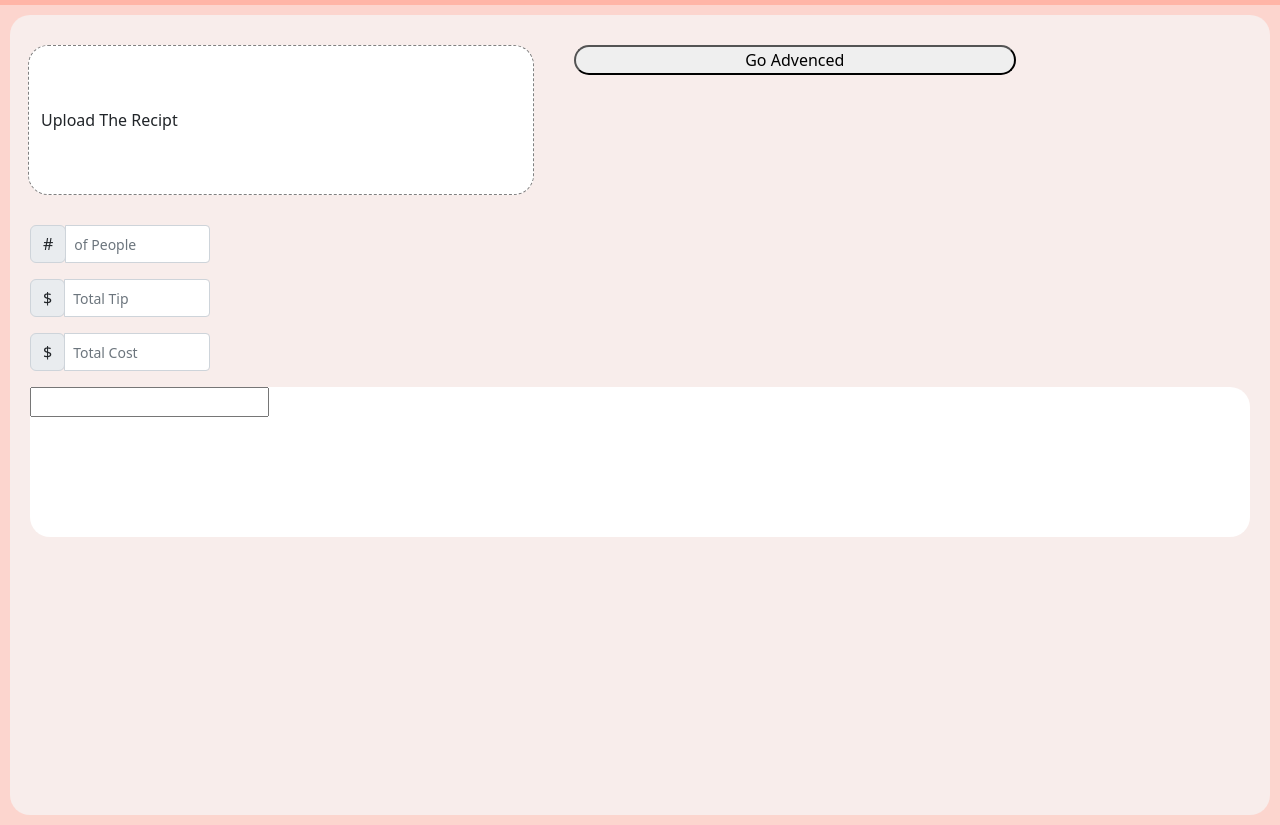
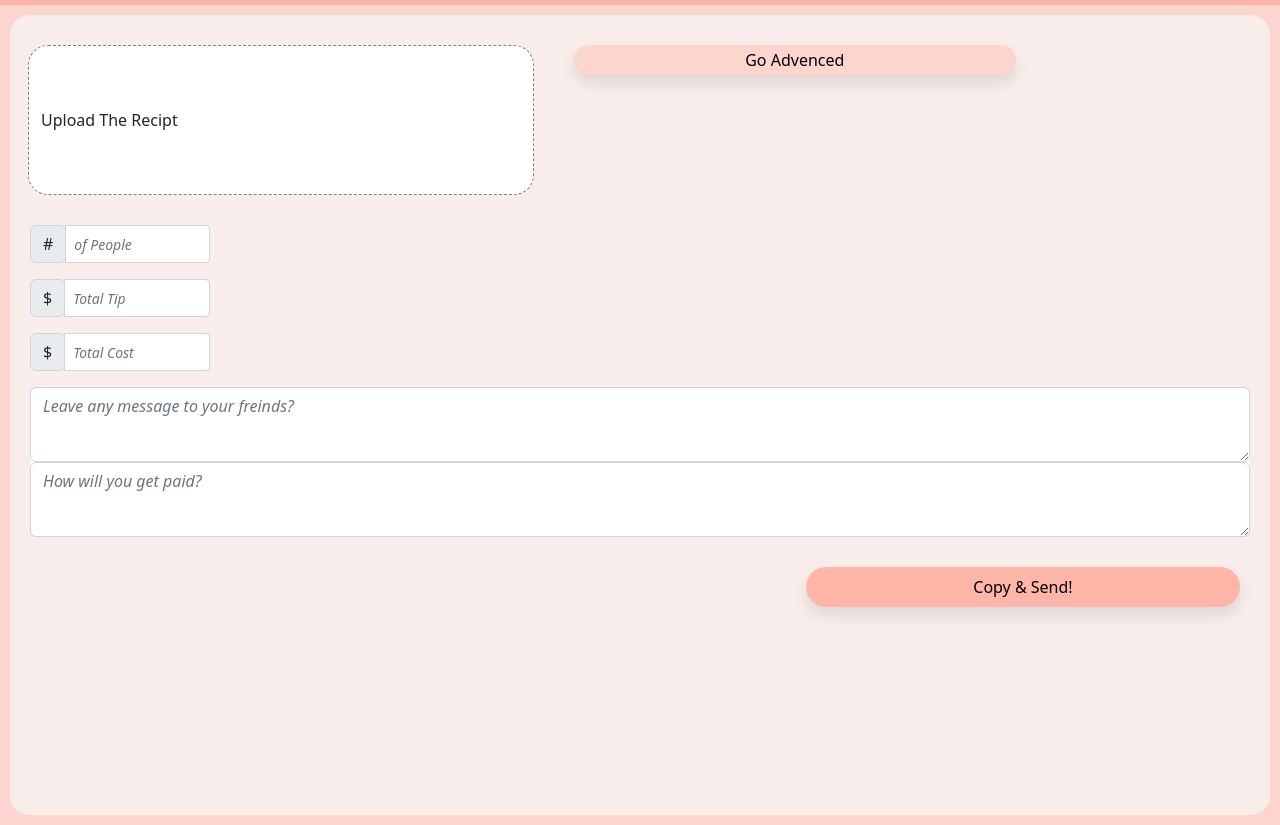
Before and after one commit to cdalangin/hacknyu2023, a website: page default.html in a window 1280 px wide. Shown: the part 81-906 px from the top of the page. Drawn offline with nearby package versions, Linux system fonts and the light colour scheme; a web font is replaced by a local one.

Commit message:
Update default.html

```diff
--- a/default.html
+++ b/default.html
@@ -59,6 +59,14 @@
             border-radius: 20px;
             text-align: center;
             box-sizing: border-box;
+            cursor: pointer;
+            background-color: #FCD5CE;
+            border: none;
+            outline: none;
+            float: right;
+
+            box-shadow: 0px 8px 15px rgba(0, 0, 0, 0.1);
+            transition: all 0.3s ease 0s;
         }
 
         #logo {
@@ -72,7 +80,6 @@
 
         #userInput {
             width: 180px;
-            /* float: left; */
             margin: 10px;
         }
 
@@ -83,6 +90,51 @@
             margin: 10px;
             border-radius: 20px;
             box-sizing: border-box;
+        }
+
+        #notes #inputs {
+            width: 100%;
+            height: 50%;
+        }
+
+        ::-webkit-input-placeholder {
+            font-style: italic;
+        }
+
+        :-moz-placeholder {
+            font-style: italic;
+        }
+
+        ::-moz-placeholder {
+            font-style: italic;
+        }
+
+        :-ms-input-placeholder {
+            font-style: italic;
+        }
+
+        #button2 {
+            width: 35%;
+            height: 40px;
+
+            margin: 20px;
+            border-radius: 20px;
+            float: right;
+            background-color: #FFB5A7;
+            border: none;
+            cursor: pointer;
+            outline: none;
+
+            box-shadow: 0px 8px 15px rgba(0, 0, 0, 0.1);
+            transition: all 0.3s ease 0s;
+        }
+
+        #button1:hover,
+        #button2:hover {
+            background-color: #FFB5A7;
+            box-shadow: 0px 15px 20px rgba(255, 181, 167, .4);
+            color: #fff;
+            transform: translateY(-7px);
         }
     </style>
 </head>
@@ -132,13 +184,22 @@
 
         </div>
 
-        <!-- <button id="button2">
-            Calculate!
-        </button> -->
+        <div id="notes">
+            <div class="input-group" id="inputs">
 
-        <div id="notes">
-            <input type="text">
+                <textarea class="form-control" aria-label="With textarea"
+                    placeholder="Leave any message to your freinds?"></textarea>
+            </div>
+            <div class="input-group" id="inputs">
+
+                <textarea class="form-control" aria-label="With textarea"
+                    placeholder="How will you get paid?"></textarea>
+            </div>
         </div>
+
+        <button id="button2">
+            Copy & Send!
+        </button>
     </div>
 
 
```
